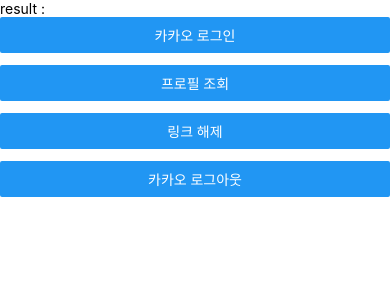
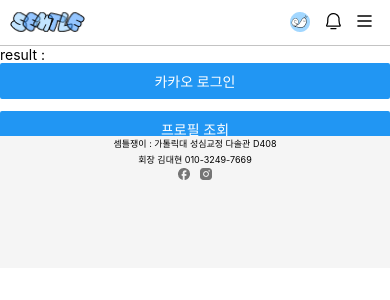
Before and after one commit to SemtleApp/Semtle_Member_FE, a React Native app: screen / in a window 390 px wide. Shown: the top 300 px of the page. Built offline with nearby package versions, Linux system fonts and the light colour scheme.

Commit message:
feat: Header, footer 제작

```diff
--- a/App.tsx
+++ b/App.tsx
@@ -20,6 +20,10 @@
   unlink,
   getProfile,
 } from '@react-native-seoul/kakao-login';
+import {createStackNavigator} from '@react-navigation/stack';
+import {NavigationContainer} from '@react-navigation/native';
+import Header from './src/components/Header/Header';
+import Footer from "./src/components/Footer/Footer";
 
 function App() {
   const [result, setResult] = useState<string>('');
@@ -68,8 +72,13 @@
       console.log(err);
     }
   };
+
+  const Stack = createStackNavigator();
+
   return (
     <View>
+      <Header />
+
       <Text>result : {result}</Text>
       <Button
         testID="btn-login"
@@ -91,6 +100,7 @@
       <View style={{marginTop: 12}} />
       <Button onPress={() => signOutWithKakao()} title={'카카오 로그아웃'} />
       <View style={{marginTop: 40}} />
+      <Footer/>
     </View>
   );
 }
--- /dev/null
+++ b/src/components/Footer/Footer.tsx
@@ -0,0 +1,49 @@
+import {View, StyleSheet, Text, Image} from "react-native";
+import React from "react";
+
+
+const facebookImage = require('../../../assets/mobile_semtle_common_asset/footer/footer_facebook_icon.png');
+const instaImage = require('../../../assets/mobile_semtle_common_asset/footer/footer_insta_icon.png');
+const Footer = () =>{
+    return(
+        <View style={styles.footer}>
+            <Text style={styles.footerText}>셈틀쟁이 : 가톨릭대 성심교정 다솔관 D408</Text>
+            <Text style={styles.footerText}>회장 김대현 010-3249-7669</Text>
+            <View style={styles.footerIcon}>
+                <Image source={facebookImage}/>
+                <View style={styles.iconSeparator} />
+                <Image source={instaImage}/>
+            </View>
+        </View>
+    )
+}
+
+const styles = StyleSheet.create({
+    footer: {
+        position: 'absolute',
+        bottom: 0,
+        width: '100%',
+        height: 132,
+        backgroundColor: '#f5f5f5',
+
+    },
+    footerText:{
+      textAlign: "center",
+      fontSize: 9, lineHeight: 16, fontWeight: '400',
+    },
+    footerIcon:{
+        flexDirection: 'row',
+        justifyContent: 'center'
+    },
+    footerImage:{
+        width:12,
+        height:12,
+
+
+    },
+    iconSeparator: {
+        width: 10, // 간격을 조정하기 위한 너비
+    },
+})
+
+export default Footer;
--- /dev/null
+++ b/src/components/Header/Header.tsx
@@ -0,0 +1,71 @@
+import {Image, StyleSheet, Text, View, TouchableOpacity} from 'react-native';
+import React from 'react';
+
+const logoImage = require('../../../assets/mobile_semtle_common_asset/header/logo.png');
+const notificationImage = require('../../../assets/mobile_semtle_common_asset/header/alarm_icon.png');
+const menuImage = require('../../../assets/mobile_semtle_common_asset/header/Vector.png');
+const profileImage = require('../../../assets/mobile_semtle_common_asset/header/profile_blue_img.png');
+
+const Header = () => {
+  return (
+      <View style={styles.header}>
+        <Image style={styles.headerImage} source={logoImage} />
+        <View style={styles.centerContent}>
+          <Text style={styles.headerText}></Text>
+        </View>
+        <View style={styles.rightContent}>
+          <TouchableOpacity style={styles.button}>
+            <Image source={profileImage}/>
+          </TouchableOpacity>
+          <TouchableOpacity style={styles.button}>
+            <Image style={{marginTop: 1}} source={notificationImage}/>
+          </TouchableOpacity>
+          <TouchableOpacity style={styles.button}>
+            <Image style={{marginTop: 3}} source={menuImage}/>
+          </TouchableOpacity>
+        </View>
+      </View>
+  );
+};
+
+const styles = StyleSheet.create({
+  header: {
+    width: '100%',
+    height: '17%',
+    flexDirection: 'row',
+    alignItems: 'center',
+    justifyContent: 'flex-start',
+    borderBottomWidth: 1,
+    borderColor: '#C3C3C3',
+  },
+  headerText: {
+    fontWeight: '400',
+    fontSize: 17,
+    color: '#333',
+    letterSpacing: 1,
+  },
+  headerImage: {
+    height: 20,
+    width: 75,
+    marginLeft: 10,
+  },
+  centerContent: {
+    flex: 1,
+    alignItems: 'center',
+  },
+  rightContent: {
+    marginLeft: 'auto',
+    marginRight: 10,
+    flexDirection: 'row',
+  },
+  button: {
+    marginHorizontal: 5,
+    paddingVertical: 5,
+    paddingHorizontal: 3,
+    backgroundColor: '#00000000',
+    borderRadius: 5,
+  },
+
+});
+
+export default Header;
```
Also changed, not shown: 1 other file (tests, documents, lock files or other folders).
